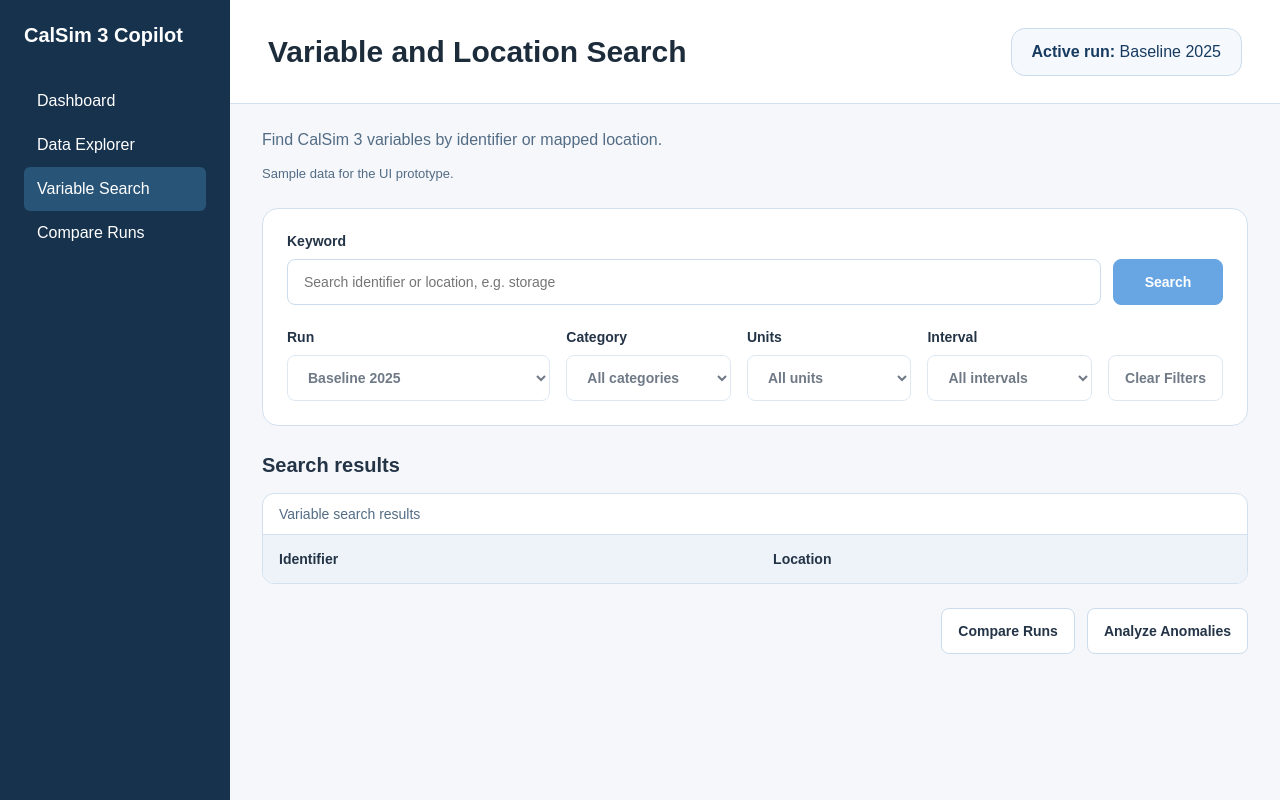
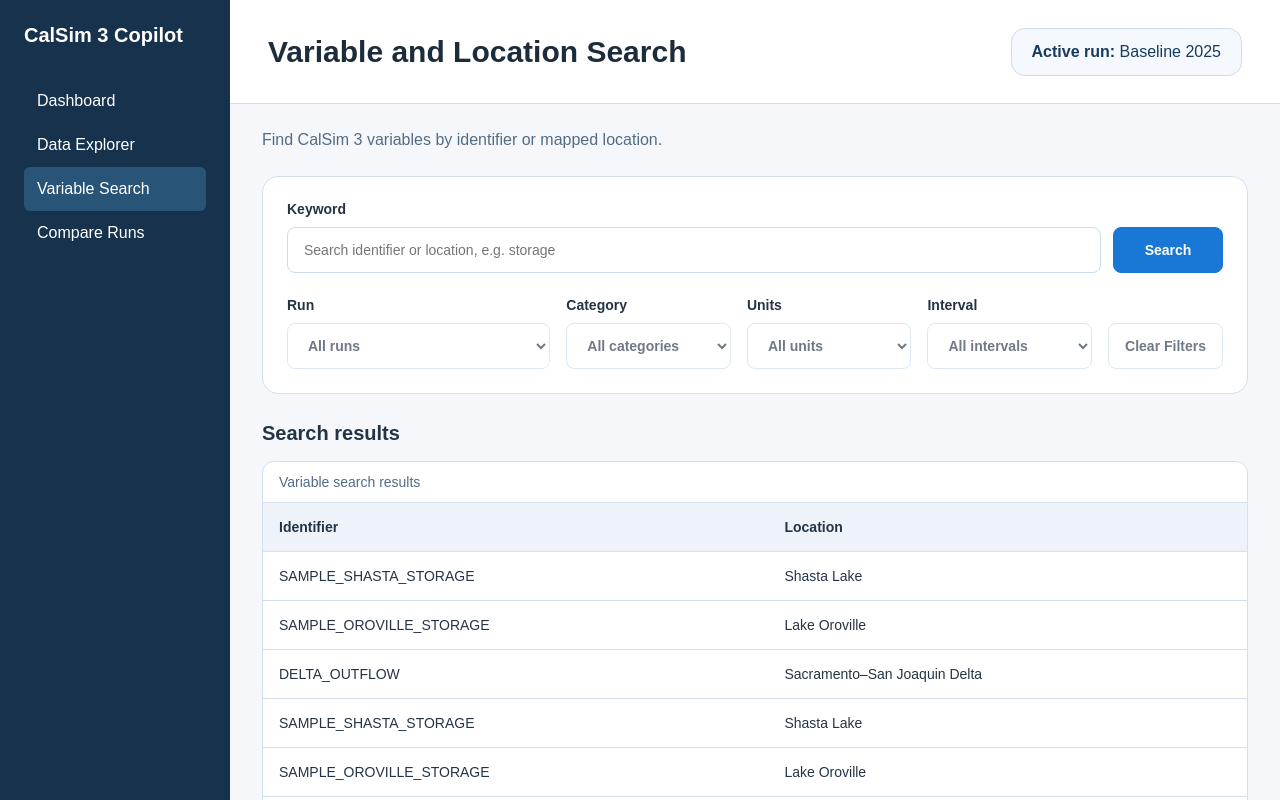
Before and after one commit to SantiagoAlvarado3377/calsim3, a React app in the folder frontend/: page / in a window 1280 px wide. Both pictures are taken after a click on the button "Variable Search". Shown: the top 800 px of the page. Built offline with nearby package versions, Linux system fonts and the light colour scheme; the HTML template or start-up script is replaced by a standard one.

Commit message:
SCRUM-141: keyword search

```diff
--- /dev/null
+++ b/frontend/src/features/variableSearch/searchVariables.js
@@ -0,0 +1,8 @@
+export function searchVariables(variables, keyword) {
+  const query = keyword.trim().toLowerCase();
+
+  return variables.filter(variable => (
+    variable.identifier.toLowerCase().includes(query) ||
+    variable.location.toLowerCase().includes(query)
+  ));
+}
--- a/frontend/src/pages/VariableSearch.css
+++ b/frontend/src/pages/VariableSearch.css
@@ -33,16 +33,10 @@
   padding: 24px 32px 36px;
 }
 
-.variable-search-subtitle,
-.variable-search-sample-note {
-  margin: 0 0 12px;
+.variable-search-subtitle {
+  margin: 0 0 24px;
   color: #536c85;
   line-height: 1.5;
-}
-
-.variable-search-sample-note {
-  font-size: 13px;
-  margin-bottom: 24px;
 }
 
 .variable-search-controls {
--- a/frontend/src/pages/VariableSearch.jsx
+++ b/frontend/src/pages/VariableSearch.jsx
@@ -1,10 +1,19 @@
 import { useState } from 'react';
 import { getVariableSearchData } from '../data/variableSearch.js';
+import { searchVariables } from '../features/variableSearch/searchVariables.js';
 import './VariableSearch.css';
 
 function VariableSearch({ onNavigate }) {
   const [data] = useState(getVariableSearchData);
+  const [keyword, setKeyword] = useState('');
+  const [submittedKeyword, setSubmittedKeyword] = useState('');
   const activeRun = data.runs[0];
+  const results = searchVariables(data.variables, submittedKeyword);
+
+  function handleSearch(event) {
+    event.preventDefault();
+    setSubmittedKeyword(keyword);
+  }
 
   return (
     <main className="variable-search-page" aria-labelledby="variable-search-title">
@@ -15,20 +24,25 @@ function VariableSearch({ onNavigate }) {
 
       <div className="variable-search-content">
         <p className="variable-search-subtitle">Find CalSim 3 variables by identifier or mapped location.</p>
-        <p className="variable-search-sample-note">Sample data for the UI prototype.</p>
 
         <section className="variable-search-controls" aria-label="Search and filters">
-          <form className="variable-search-form" onSubmit={event => event.preventDefault()}>
+          <form className="variable-search-form" role="search" aria-label="Variable search" onSubmit={handleSearch}>
             <label htmlFor="variable-keyword">Keyword</label>
             <div className="variable-search-input-row">
-              <input id="variable-keyword" type="search" placeholder="Search identifier or location, e.g. storage" />
-              <button type="submit" className="variable-search-primary" disabled>Search</button>
+              <input
+                id="variable-keyword"
+                type="search"
+                placeholder="Search identifier or location, e.g. storage"
+                value={keyword}
+                onChange={event => setKeyword(event.target.value)}
+              />
+              <button type="submit" className="variable-search-primary">Search</button>
             </div>
           </form>
 
           <div className="variable-search-filter-row">
             <label htmlFor="variable-run">Run
-              <select id="variable-run" disabled><option>{activeRun.name}</option></select>
+              <select id="variable-run" disabled><option>All runs</option></select>
             </label>
             <label htmlFor="variable-category">Category
               <select id="variable-category" disabled><option>All categories</option></select>
@@ -49,7 +63,14 @@ function VariableSearch({ onNavigate }) {
             <table>
               <caption>Variable search results</caption>
               <thead><tr><th scope="col">Identifier</th><th scope="col">Location</th></tr></thead>
-              <tbody />
+              <tbody>
+                {results.map(variable => (
+                  <tr key={variable.id}>
+                    <td>{variable.identifier}</td>
+                    <td>{variable.location}</td>
+                  </tr>
+                ))}
+              </tbody>
             </table>
           </div>
         </section>
```
Also changed, not shown: 1 other file (tests, documents, lock files or other folders).
